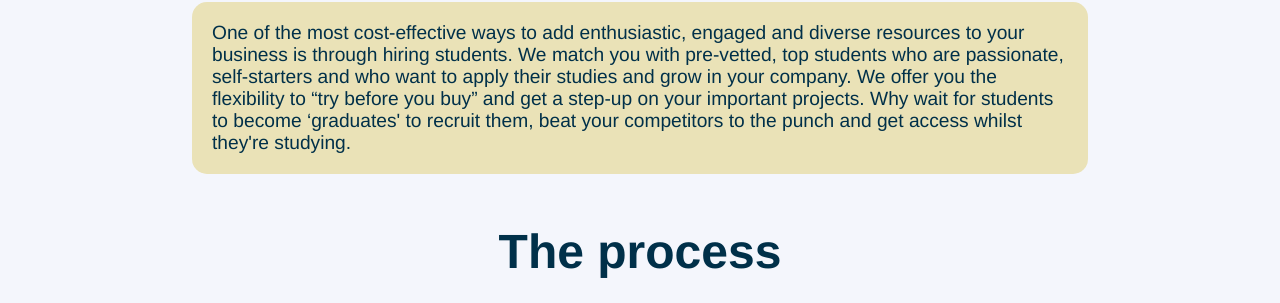
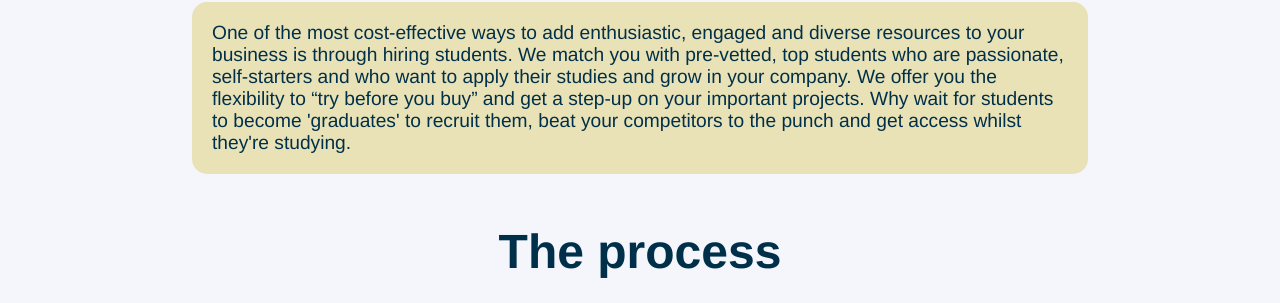
Before and after one commit to magma-recruiting/website, a Jekyll site: the page built from companies.html, in a window 1280 px wide and 900 px high, scrolled down 360 px. Shown: the part 238-541 px from the top of the window. Built offline with Jekyll 4.4.1, drawn with Linux system fonts in a browser that asks for light colours.

Commit message:
* Replaced bad single quote char

```diff
--- a/companies.html
+++ b/companies.html
@@ -5,7 +5,7 @@ underline: Looking to add fresh talent to your teams?
 selling_point: |-
   One of the most cost-effective ways to add enthusiastic, engaged and diverse resources to your business is through hiring students. We match you with
   pre-vetted, top students who are passionate, self-starters and who want to apply their studies and grow in your company. We offer you the flexibility
-  to “try before you buy” and get a step-up on your important projects. Why wait for students to become ‘graduates' to recruit them, beat your
+  to “try before you buy” and get a step-up on your important projects. Why wait for students to become 'graduates' to recruit them, beat your
   competitors to the punch and get access whilst they're studying.
 
 call_to_action: Join
```
